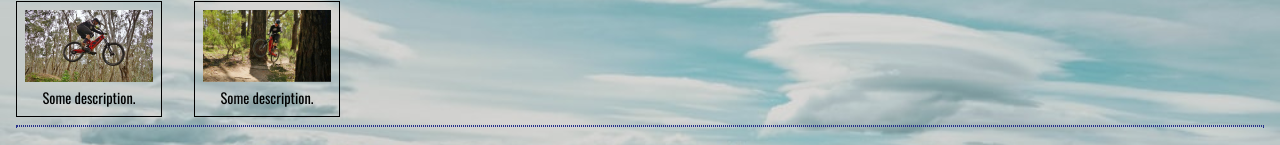
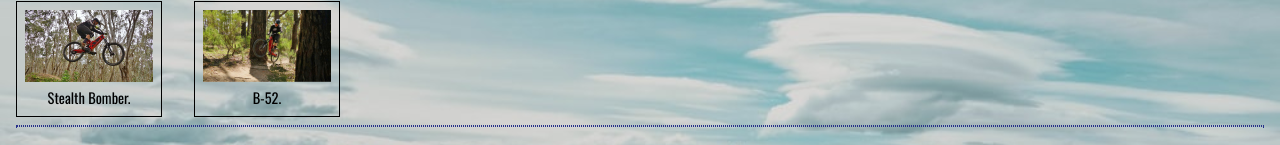
Before and after one commit to Pix420/WebPage, a plain HTML site: page news-1.html in a window 1280 px wide. Shown: the part 330-475 px from the top of the page. Drawn offline with nearby package versions, Linux system fonts and the light colour scheme.

Commit message:
Update news-1.html

```diff
--- a/news-1.html
+++ b/news-1.html
@@ -58,11 +58,11 @@
 		<div id="news_gallery">
 			<figure id="1">
 				<img src="news/newsbike1.jpg" alt="title picture 1" title="title picture 1">
-				<figcaption>Some description.<figcaption>
+				<figcaption>Stealth Bomber.<figcaption>
 			</figure>
 			<figure id="2">
 				<img src="news/newsbike2.jpg" alt="title picture 2" title="title picture 2">
-				<figcaption>Some description.<figcaption>
+				<figcaption>B-52.<figcaption>
 			</figure>
 
 		</div>
```
